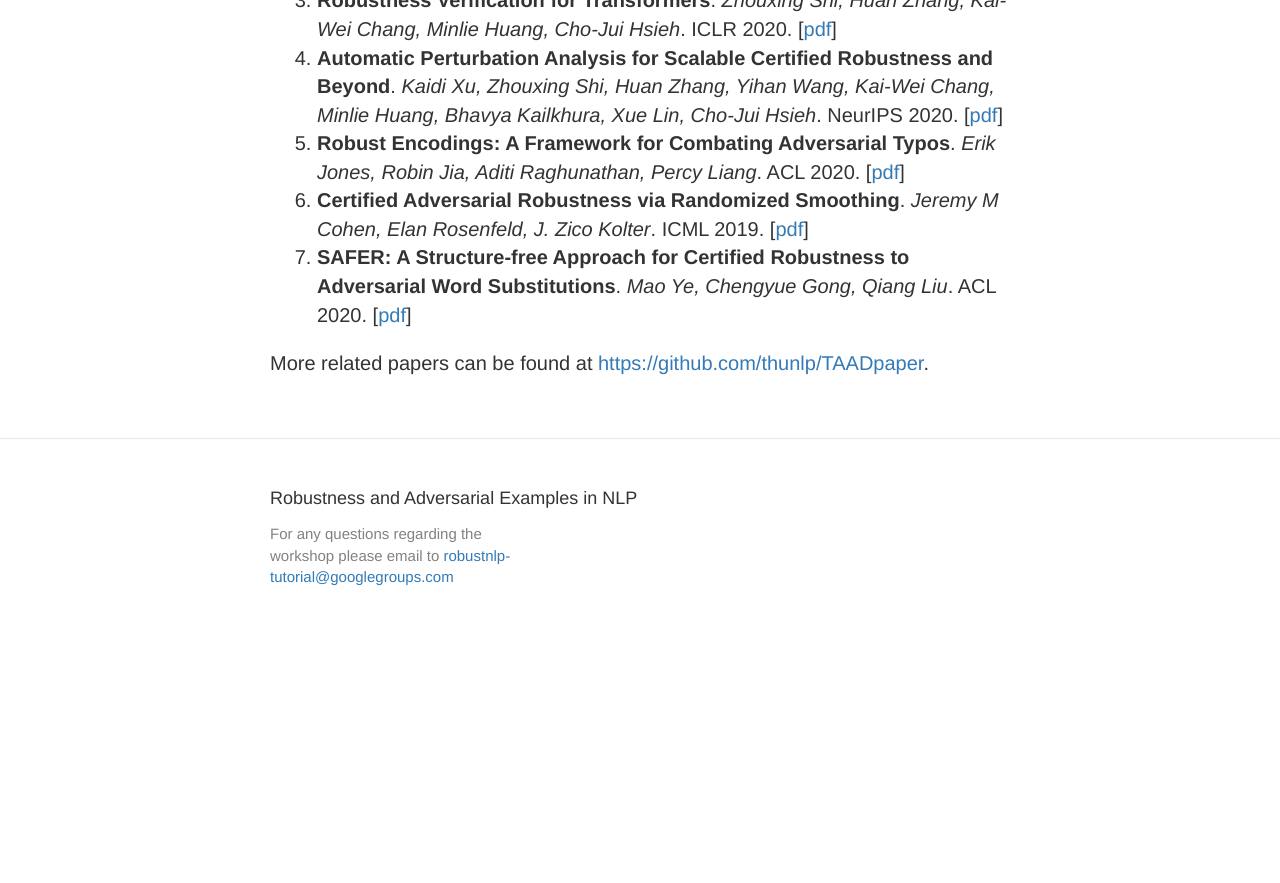
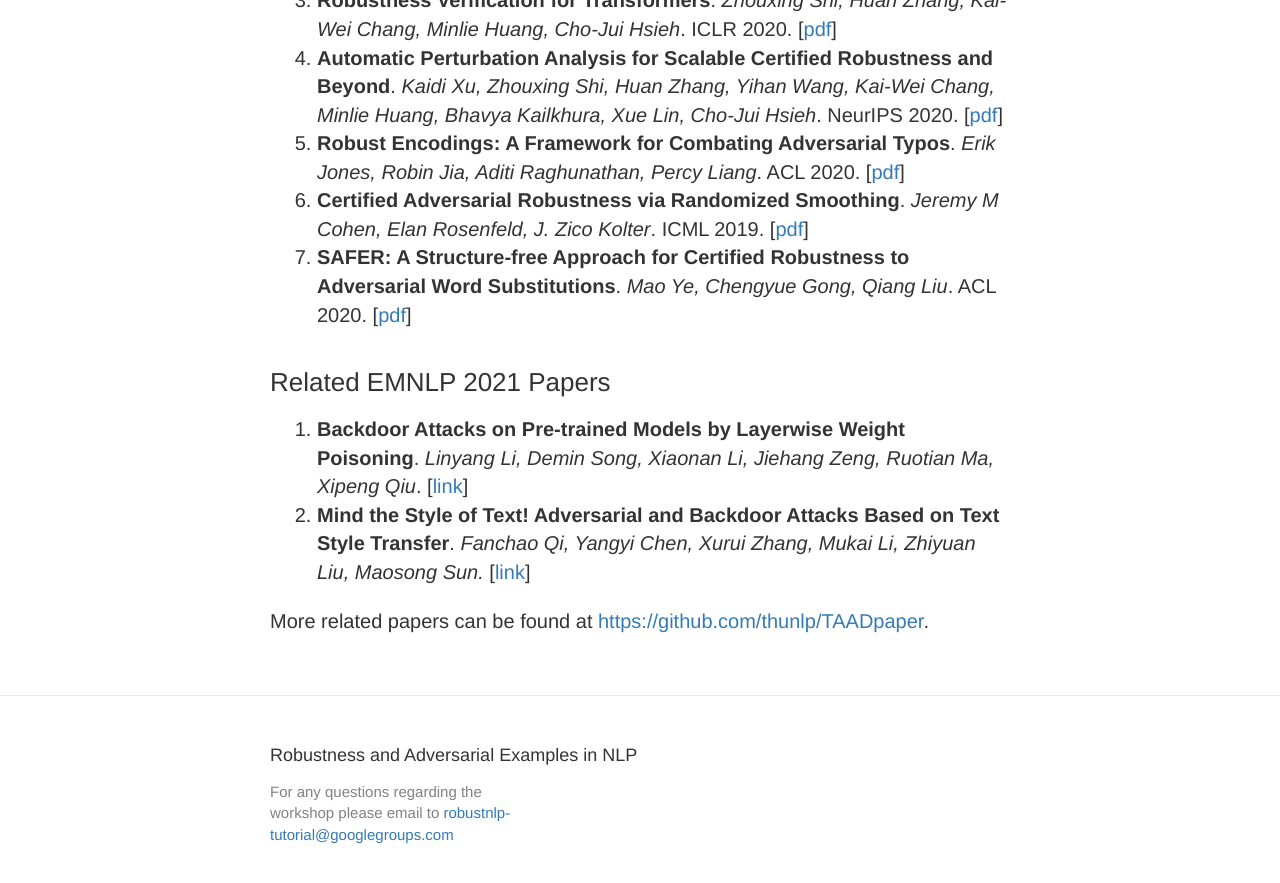
Before and after one commit to llms-robustness-2025/llms-robustness-2025.github.io, a Jekyll site: the page built from references.md, in a window 1280 px wide and 900 px high, scrolled down 3101 px. Shown: the top 883 px of the window. Built offline with Jekyll 4.4.1, drawn with Linux system fonts in a browser that asks for light colours; before the commit the page ends 3744 px from its top, so only the background shows below that.

Commit message:
fixed TAAD link, added a section on EMNLP 2021 papers

```diff
--- a/references.md
+++ b/references.md
@@ -52,4 +52,8 @@ permalink: /references
 1. **Certified Adversarial Robustness via Randomized Smoothing**. *Jeremy M Cohen, Elan Rosenfeld, J. Zico Kolter*. ICML 2019. [[pdf](https://arxiv.org/pdf/1902.02918.pdf)]
 1. **SAFER: A Structure-free Approach for Certified Robustness to Adversarial Word Substitutions**. *Mao Ye, Chengyue Gong, Qiang Liu*. ACL 2020. [[pdf](https://aclanthology.org/2020.acl-main.317.pdf)]
 
-More related papers can be found at [https://github.com/thunlp/TAADpaper](https://github.com/thunlp/TAADpaper).
+### Related EMNLP 2021 Papers
+1. **Backdoor Attacks on Pre-trained Models by Layerwise Weight Poisoning**. *Linyang Li, Demin Song, Xiaonan Li, Jiehang Zeng, Ruotian Ma, Xipeng Qiu*. [[link](https://arxiv.org/abs/2108.13888)]
+2. **Mind the Style of Text! Adversarial and Backdoor Attacks Based on Text Style Transfer**. *Fanchao Qi, Yangyi Chen, Xurui Zhang, Mukai Li, Zhiyuan Liu, Maosong Sun.* [[link](https://aclanthology.org/2021.emnlp-main.374.pdf)]
+
+More related papers can be found at [https://github.com/thunlp/TAADpaper](https://github.com/thunlp/TAADpapers).
```
